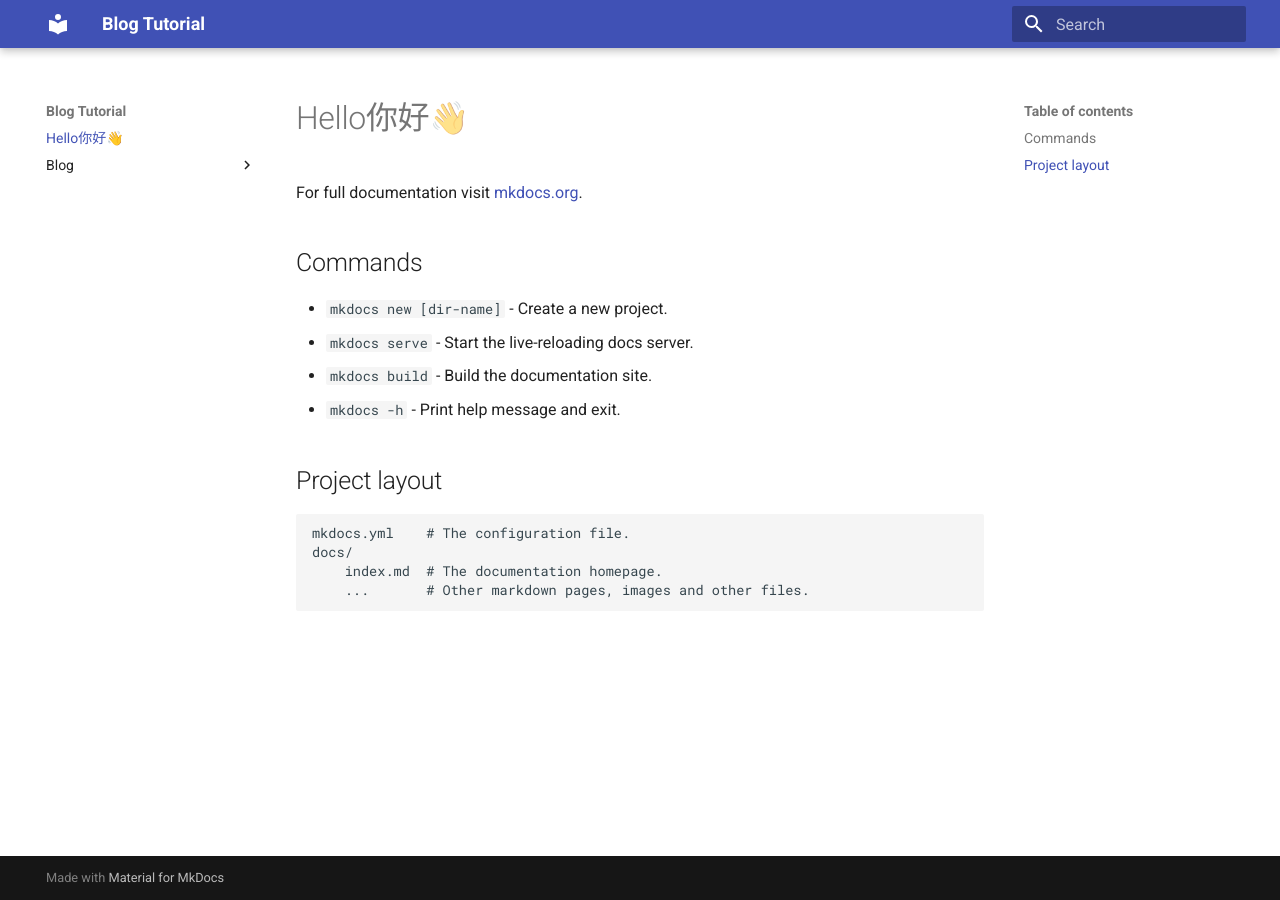
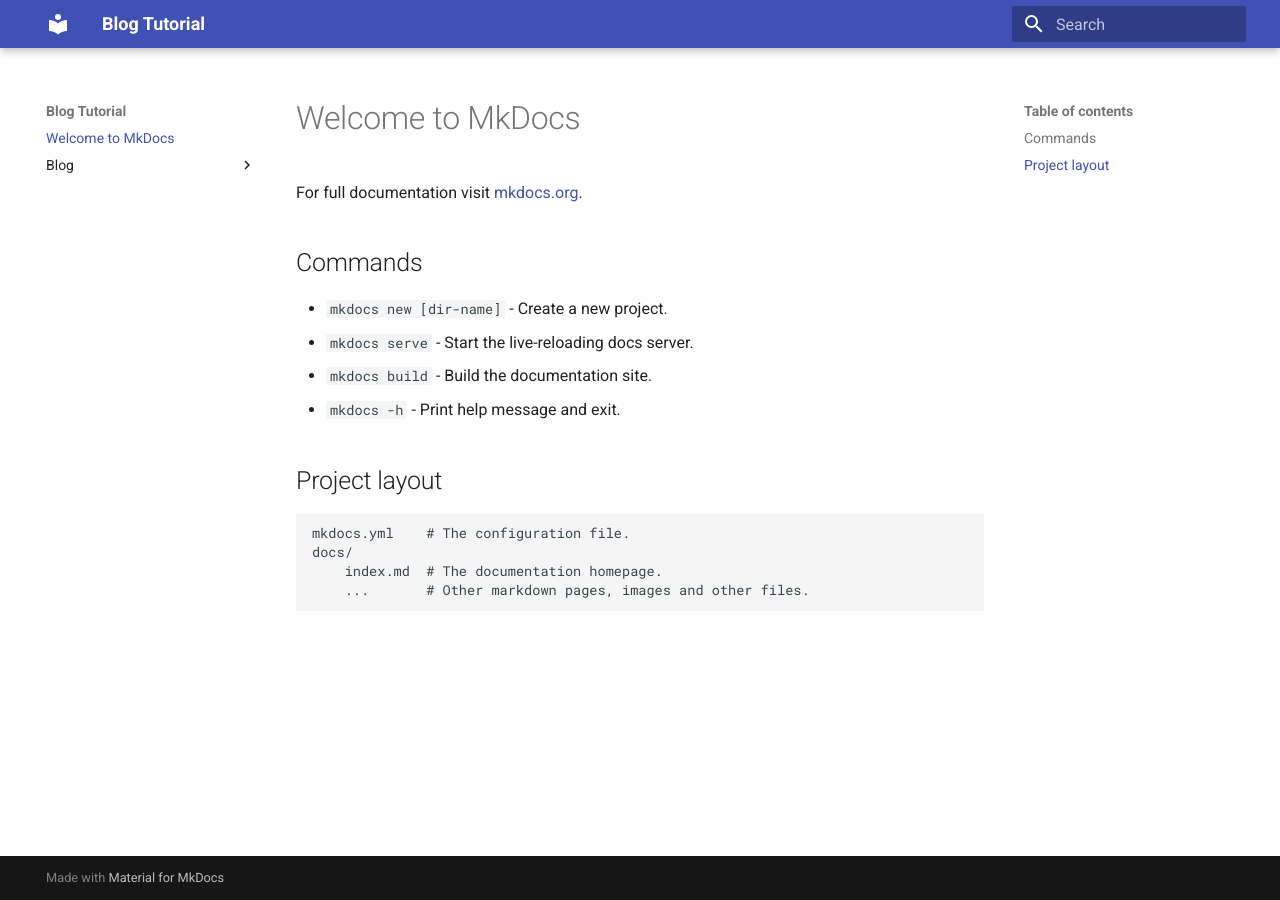
Before and after one commit to chengjinglin/Jinglin.zy, an MkDocs documentation site: the page built from docs/index.md, in a window 1280 px wide. Built offline with MkDocs 1.6.1 and Material for MkDocs 9.7.7, drawn with Linux system fonts in a browser that asks for light colours.

Commit message:
Add files via upload

```diff
--- a/docs/index.md
+++ b/docs/index.md
@@ -1,4 +1,4 @@
-# Hello你好👋
+# Welcome to MkDocs
 
 For full documentation visit [mkdocs.org](https://www.mkdocs.org).
 
```
Also changed, not shown: docs/blog/index.md (added, +1 -0 lines).
